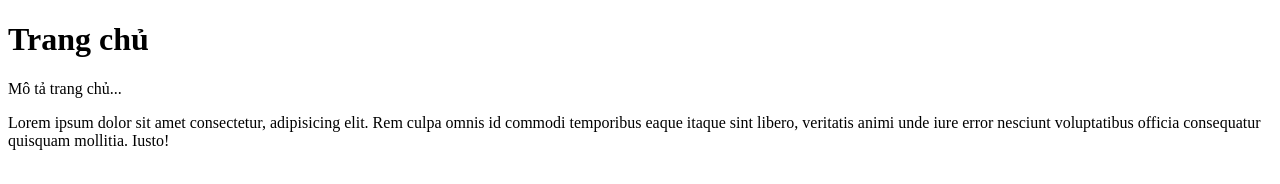
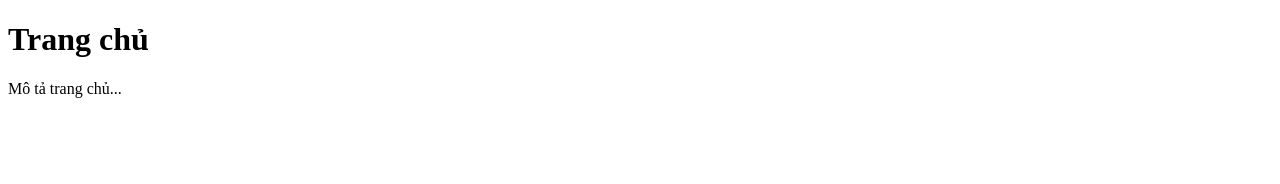
Before and after one commit to namdp1999/project-hoc-git-b4-24, a plain HTML site: page index.html in a window 1280 px wide. Drawn offline with Linux system fonts and the light colour scheme.

Commit message:
Update page index

```diff
--- a/index.html
+++ b/index.html
@@ -9,7 +9,5 @@
   <h1>Trang chủ</h1>
 
   <p>Mô tả trang chủ...</p>
-
-  <p>Lorem ipsum dolor sit amet consectetur, adipisicing elit. Rem culpa omnis id commodi temporibus eaque itaque sint libero, veritatis animi unde iure error nesciunt voluptatibus officia consequatur quisquam mollitia. Iusto!</p>
 </body>
 </html>
```
